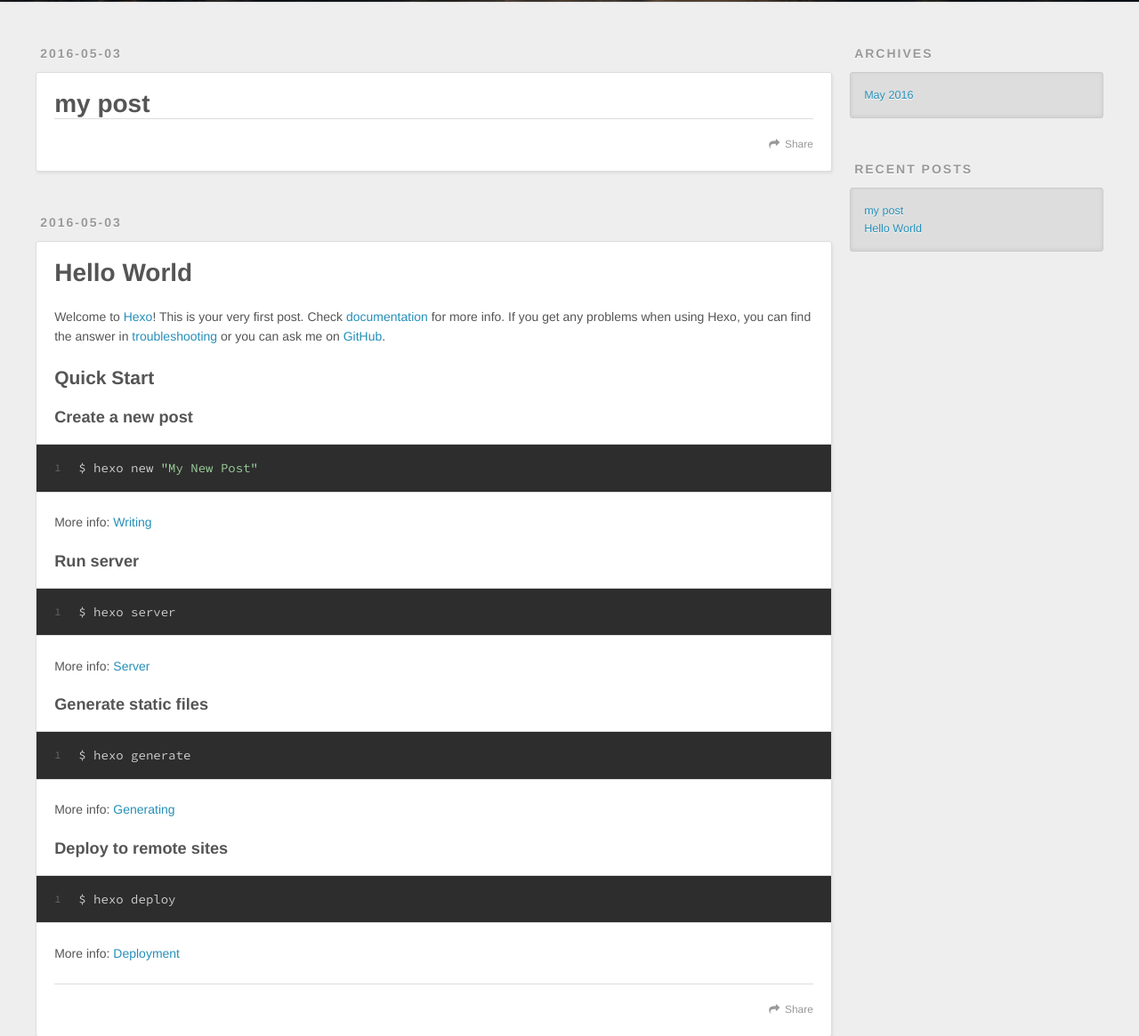
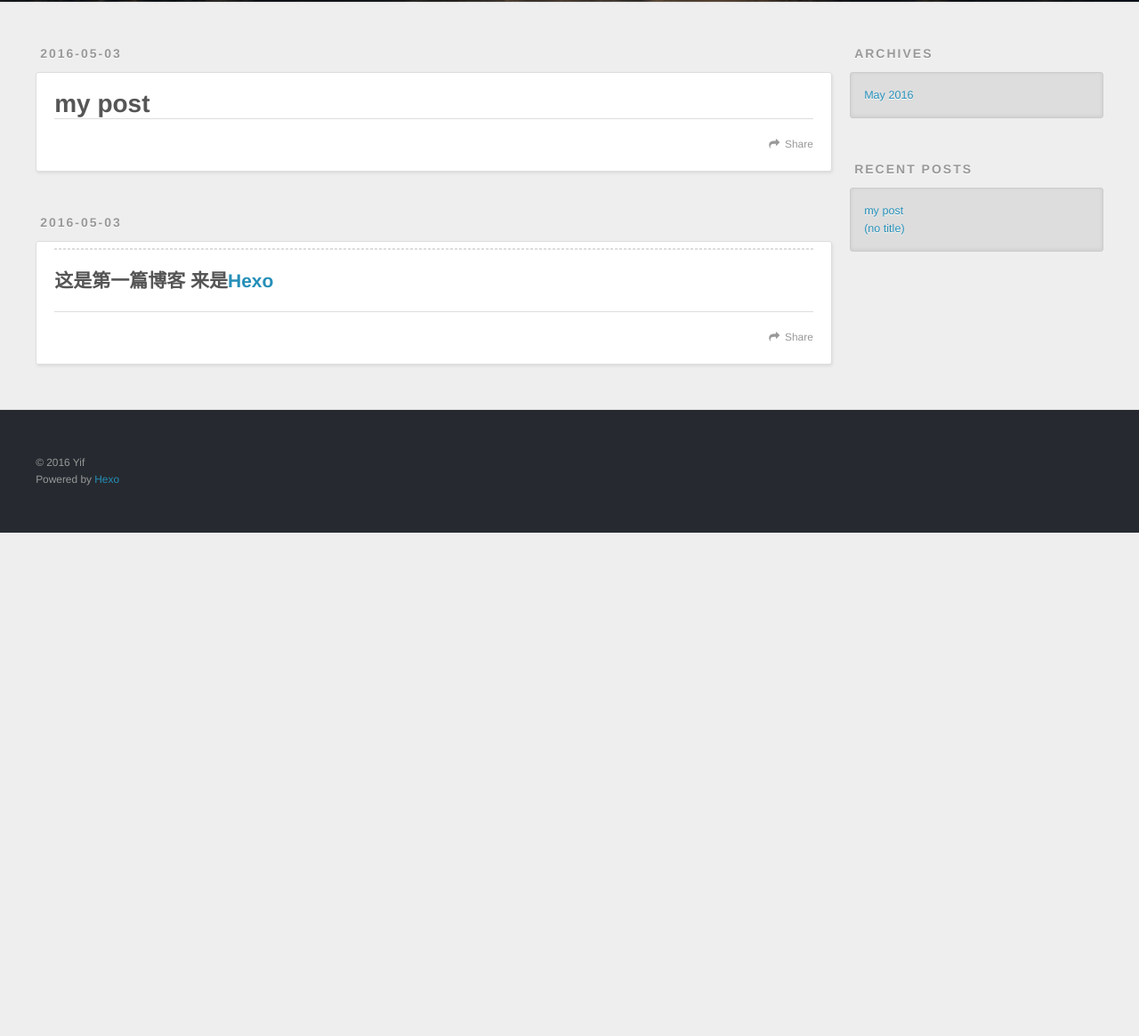
Before and after one commit to yifleo/yifleo.github.io, a plain HTML site: page index.html in a window 1280 px wide. Shown: the part 298-1463 px from the top of the page at 89% size. After the commit the page ends 897 px from the top, so only its background shows below. Drawn offline with nearby package versions, Linux system fonts and the light colour scheme.

Commit message:
Site updated: 2016-05-04 17:31:20

```diff
--- a/index.html
+++ b/index.html
@@ -3,19 +3,19 @@
 <head>
   <meta charset="utf-8">
 
-  <title>Hexo</title>
+  <title>Yif</title>
   <meta name="viewport" content="width=device-width, initial-scale=1, maximum-scale=1">
   <meta name="description">
 <meta property="og:type" content="website">
-<meta property="og:title" content="Hexo">
+<meta property="og:title" content="Yif">
 <meta property="og:url" content="http://yifleo.github.io/index.html">
-<meta property="og:site_name" content="Hexo">
+<meta property="og:site_name" content="Yif">
 <meta property="og:description">
 <meta name="twitter:card" content="summary">
-<meta name="twitter:title" content="Hexo">
+<meta name="twitter:title" content="Yif">
 <meta name="twitter:description">
 
-    <link rel="alternate" href="/atom.xml" title="Hexo" type="application/atom+xml">
+    <link rel="alternate" href="/atom.xml" title="Yif" type="application/atom+xml">
 
 
     <link rel="icon" href="/favicon.png">
@@ -36,7 +36,7 @@
   <div id="header-outer" class="outer">
     <div id="header-title" class="inner">
       <h1 id="logo-wrap">
-        <a href="/" id="logo">Hexo</a>
+        <a href="/" id="logo">Yif</a>
       </h1>
 
     </div>
@@ -90,7 +90,7 @@
 
     </div>
     <footer class="article-footer">
-      <a data-url="http://yifleo.github.io/2016/05/03/my-post/" data-id="cinsnqlid0001iwchwn196bxd" class="article-share-link">Share</a>
+      <a data-url="http://yifleo.github.io/2016/05/03/my-post/" data-id="cinsnz97a0001p0chs1x9xxai" class="article-share-link">Share</a>
 
 
     </footer>
@@ -110,32 +110,14 @@
   <div class="article-inner">
 
 
-      <header class="article-header">
-
-
-    <h1 itemprop="name">
-      <a class="article-title" href="/2016/05/03/hello-world/">Hello World</a>
-    </h1>
-
-
-      </header>
-
     <div class="article-entry" itemprop="articleBody">
 
-        <p>Welcome to <a href="https://hexo.io/" target="_blank" rel="external">Hexo</a>! This is your very first post. Check <a href="https://hexo.io/docs/" target="_blank" rel="external">documentation</a> for more info. If you get any problems when using Hexo, you can find the answer in <a href="https://hexo.io/docs/troubleshooting.html" target="_blank" rel="external">troubleshooting</a> or you can ask me on <a href="https://github.com/hexojs/hexo/issues" target="_blank" rel="external">GitHub</a>.</p>
-<h2 id="Quick-Start"><a href="#Quick-Start" class="headerlink" title="Quick Start"></a>Quick Start</h2><h3 id="Create-a-new-post"><a href="#Create-a-new-post" class="headerlink" title="Create a new post"></a>Create a new post</h3><figure class="highlight bash"><table><tr><td class="gutter"><pre><span class="line">1</span><br></pre></td><td class="code"><pre><span class="line">$ hexo new <span class="string">"My New Post"</span></span><br></pre></td></tr></table></figure>
-<p>More info: <a href="https://hexo.io/docs/writing.html" target="_blank" rel="external">Writing</a></p>
-<h3 id="Run-server"><a href="#Run-server" class="headerlink" title="Run server"></a>Run server</h3><figure class="highlight bash"><table><tr><td class="gutter"><pre><span class="line">1</span><br></pre></td><td class="code"><pre><span class="line">$ hexo server</span><br></pre></td></tr></table></figure>
-<p>More info: <a href="https://hexo.io/docs/server.html" target="_blank" rel="external">Server</a></p>
-<h3 id="Generate-static-files"><a href="#Generate-static-files" class="headerlink" title="Generate static files"></a>Generate static files</h3><figure class="highlight bash"><table><tr><td class="gutter"><pre><span class="line">1</span><br></pre></td><td class="code"><pre><span class="line">$ hexo generate</span><br></pre></td></tr></table></figure>
-<p>More info: <a href="https://hexo.io/docs/generating.html" target="_blank" rel="external">Generating</a></p>
-<h3 id="Deploy-to-remote-sites"><a href="#Deploy-to-remote-sites" class="headerlink" title="Deploy to remote sites"></a>Deploy to remote sites</h3><figure class="highlight bash"><table><tr><td class="gutter"><pre><span class="line">1</span><br></pre></td><td class="code"><pre><span class="line">$ hexo deploy</span><br></pre></td></tr></table></figure>
-<p>More info: <a href="https://hexo.io/docs/deployment.html" target="_blank" rel="external">Deployment</a></p>
-
+        <hr>
+<h2 id="这是第一篇博客-来是Hexo"><a href="#这是第一篇博客-来是Hexo" class="headerlink" title="这是第一篇博客 来是Hexo"></a>这是第一篇博客 来是<a href="https://hexo.io/" target="_blank" rel="external">Hexo</a></h2>
 
     </div>
     <footer class="article-footer">
-      <a data-url="http://yifleo.github.io/2016/05/03/hello-world/" data-id="cinsnqli80000iwchz0va7vrg" class="article-share-link">Share</a>
+      <a data-url="http://yifleo.github.io/2016/05/03/hello-world/" data-id="cinsnz9760000p0chupl75w8v" class="article-share-link">Share</a>
 
 
     </footer>
@@ -179,7 +161,7 @@
           </li>
 
           <li>
-            <a href="/2016/05/03/hello-world/">Hello World</a>
+            <a href="/2016/05/03/hello-world/">(no title)</a>
           </li>
 
       </ul>
@@ -194,7 +176,7 @@
 
   <div class="outer">
     <div id="footer-info" class="inner">
-      &copy; 2016 John Doe<br>
+      &copy; 2016 Yif<br>
       Powered by <a href="http://hexo.io/" target="_blank">Hexo</a>
     </div>
   </div>
```
Also changed, not shown: 2016/05/03/hello-world/index.html (+15 -36 lines), 2016/05/03/my-post/index.html (+8 -8 lines), archives/2016/05/index.html (+8 -14 lines), archives/2016/index.html (+8 -14 lines), archives/index.html (+8 -14 lines).
